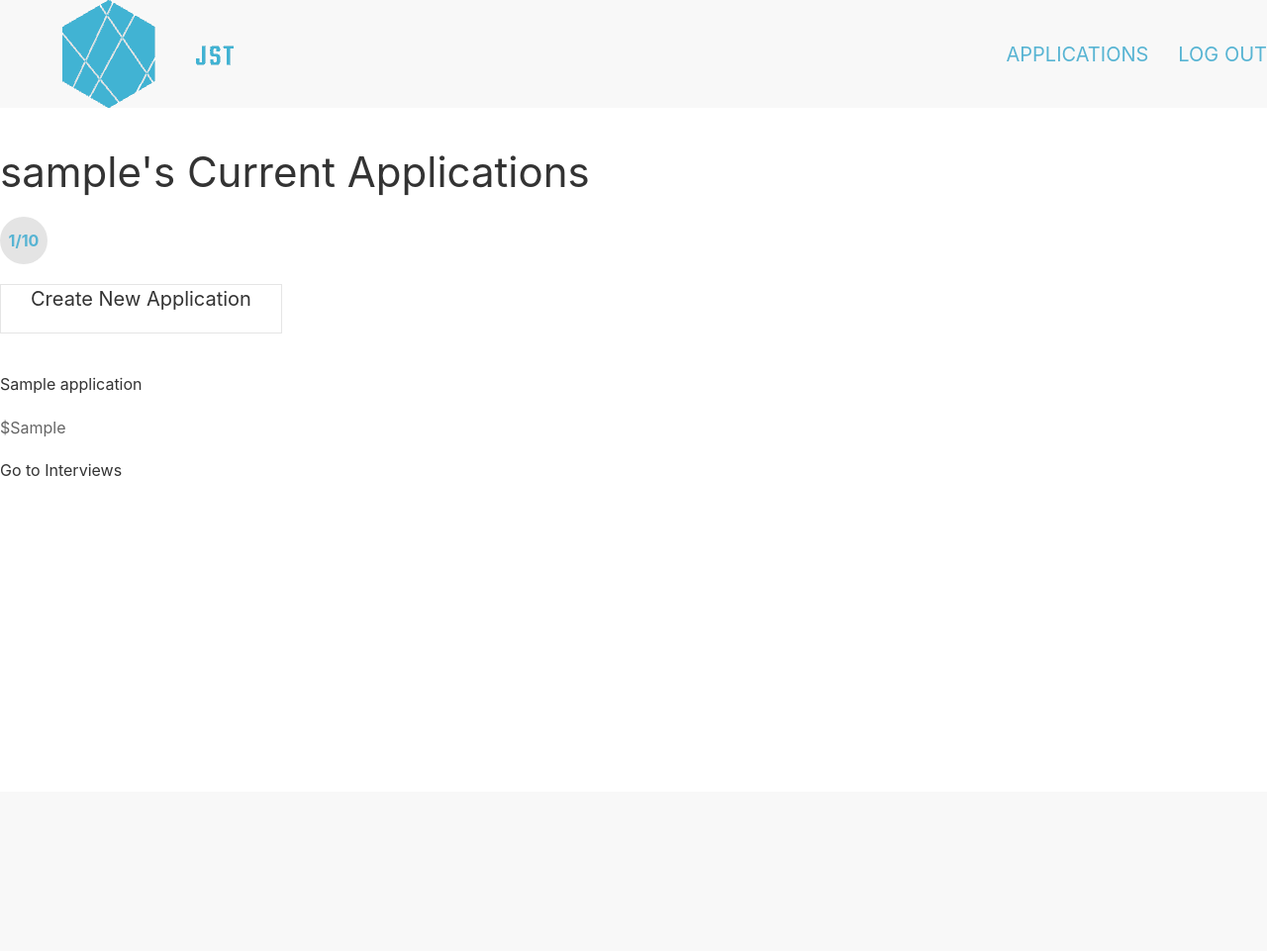
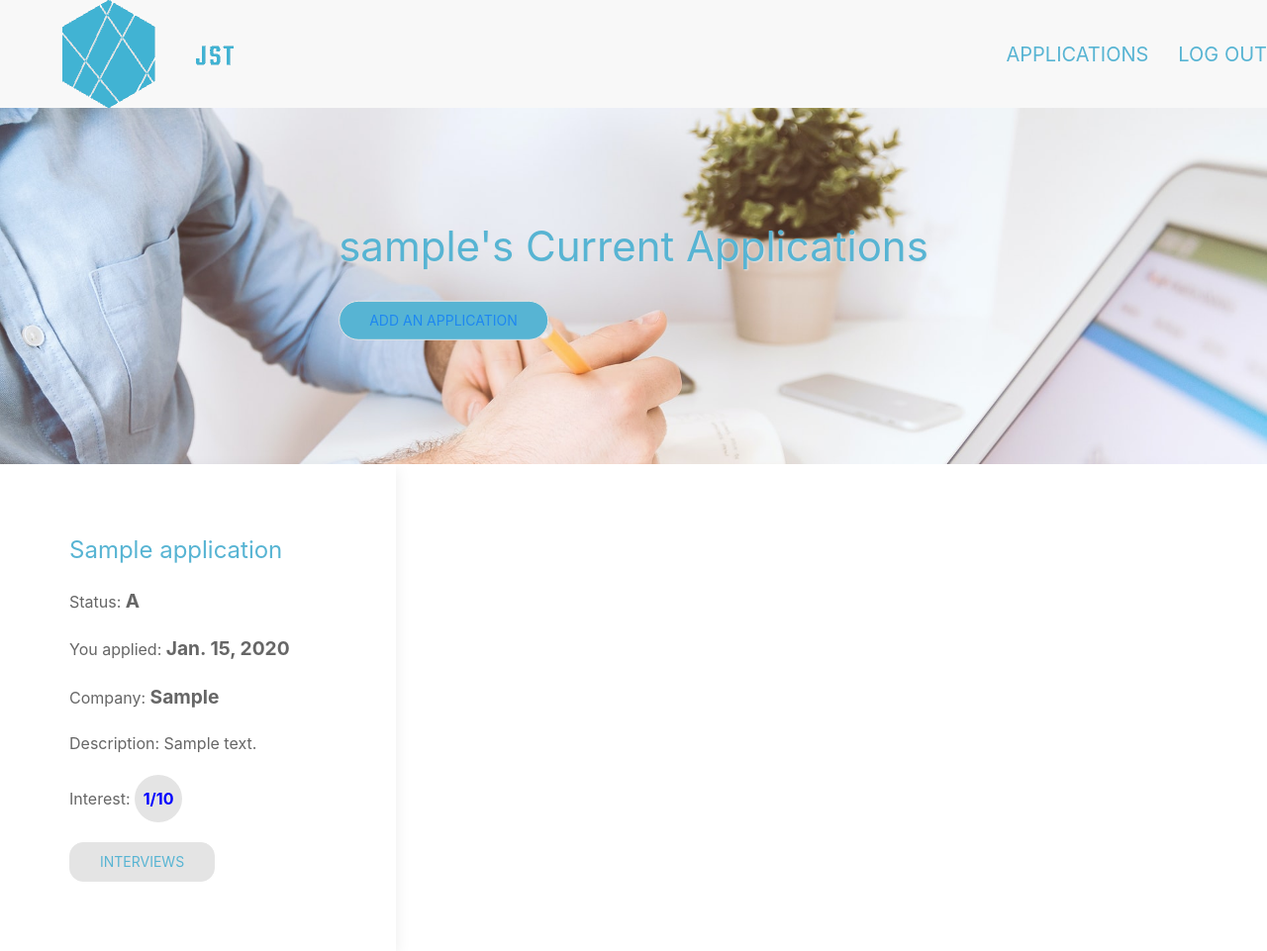
Before and after one commit to rperillo1/Job-Search-Tracker, a Django app: page /applications/ in a window 1280 px wide. Shown: the whole page at 99% size. Before the commit the page ends 481 px from the top, so only its background shows below. Run offline with Django 3.2, Linux system fonts and the light colour scheme; a user stored in the database is signed in; tables that the repository leaves empty hold one stand-in row (values such as "Sample post"); some libraries are stand-ins or nearby versions.

Commit message:
add show route, UI update

```diff
--- a/main_app/static/main_app/styles/main.css
+++ b/main_app/static/main_app/styles/main.css
@@ -20,14 +20,15 @@ body {
 }
 
 #hero {
-    height: 75vh;
+    height: 80vh;
 }
 
 #hero h1 {
     margin-left: 5vw;
     font-size: 3em;
     font-weight: bolder;
-    color: var(--main-accent);
+    color: white;
+    text-shadow: 2px 2px 4px var(--main-accent);
 }
 
 #call {
@@ -85,3 +86,27 @@ span.step {
     text-align: center;
     width: 3em;
   }
+
+  .applications button {
+      background-color: var(--main-nav);
+      border-radius: 1em;
+  }
+  .applications a {
+      color: var(--main-accent);
+  }
+  .bold {
+      font-weight: bolder;
+      font-size: 1.2em;
+  }
+  #app-hero {
+      height: 45vh;
+  }
+  #app-hero button {
+      margin: 10px auto;
+      background-color: var(--main-accent);
+      border-radius: 1.5em;
+}
+  #app-hero h1 {
+      color: var(--main-accent);
+      text-shadow: 1px 1px 2px var(--main-nav);
+}
--- a/main_app/templates/applications/index.html
+++ b/main_app/templates/applications/index.html
@@ -1,17 +1,49 @@
 {% extends 'base.html' %}
 {% load humanize %}
+{% load static %}
 {% block content %}
 
 
-<h1>{{user.username}}'s Current Applications</h1>
-<p><span class="step">1/10</span>
-</p>
+<div id="app-hero" class="uk-cover-container">
+    <img src="{% static 'main_app/img/app_index.jpg' %}" alt="hero image">
+    <!-- Photo by JESHOOTS.COM on Unsplash -->
+    <div class="uk-position-center">
+        <h1>{{user.username}}'s Current Applications</h1>
+        <button class="uk-button uk-button-default"><a href="{% url 'applications_create' %}">Add an application</a></button>
+    </div>
+</div>
 
+<div class="uk-child-width-1-3@m uk-grid-match" uk-grid>
+    {% for application in applications %}
+    <div>
+        <div class="uk-card uk-card-large uk-card-default uk-card-hover uk-card-body applications">
+            <h3 class="uk-card-title"><a href="{% url 'applications_show' application.id %}">{{ application.title }}</a></h3>
+            <p>Status: <span class="bold">{{ application.status }}</p></span>
+            <p>You applied: <span class="bold">{{ application.date_applied|naturalday }}</span></p>
+            <p>Company: <span class="bold">{{ application.company }}</p></span>
+            <p>Description: {{ application.description }}</p>
+            {% if application.interest_level < 3 %}
+            <p>Interest: <span class="step" style="color:blue;">{{ application.interest_level }}/10</span></p>
+            {% endif %}
+            {% if application.interest_level > 3 and application.interest_level < 6.5 %}
+            <p>Interest: <span class="step" style="color:yellow;">{{ application.interest_level }}/10</span></p>
+            {% endif %}
+            {% if application.interest_level >= 6.5 %}
+            <p>Interest: <span class="step" style="color:red;">{{ application.interest_level }}/10</span></p>
+            {% endif %}
+            <button class="uk-button uk-button-default"><a href="{% url 'interview_index' application.id %}">Interviews</a></button>
+        </div>
+    </div>
+    {% endfor %}
+</div>
+
+{% comment %}
 <a class="uk-button uk-button-default" href="{% url 'applications_create' %}"><h4>Create New Application</h4></a>
 {% for application in applications %}
 <h5>{{ application.title }}</h5>
 <p>${{ application.salary|intcomma }}</p>
 <a href="{% url 'interview_index' application.id %}"><h5>Go to Interviews</h5></a>
 {% endfor %}
+{% endcomment %}
 
 {% endblock %}
--- a/main_app/urls.py
+++ b/main_app/urls.py
@@ -6,6 +6,7 @@ urlpatterns = [
     path('accounts/signup/', views.signup, name='signup'),
     path('applications/', views.applications_index, name='applications_index'),
     path('applications/create/', views.ApplicationCreate.as_view(), name='applications_create'),
+    path('applications/<int:pk>/', views.ApplicationShow.as_view(), name='applications_show'),
     path('applications/<int:app_id>/interview/', views.interview_index, name='interview_index'),
     path('applications/<int:app_id>/interview/form', views.interview_form, name='interview_form'),
     # path('applications/<int:app_id>/interview/create/', views.interview_create, name='interview_create'),
--- a/main_app/views.py
+++ b/main_app/views.py
@@ -5,19 +5,18 @@ from django.views.generic.edit import CreateView, UpdateView, DeleteView
 from django.views.generic import ListView, DetailView
 from .forms import UserForm, InterviewForm
 from .models import Application, Skills, Interview
+
 # Create your views here.
 
 
 def home(request):
     user_form = UserForm()
-    return render(request, 'home.html', {
-        'user_form': user_form
-    })
+    return render(request, "home.html", {"user_form": user_form})
 
 
 def signup(request):
-    error_message = ''
-    if request.method == 'POST':
+    error_message = ""
+    if request.method == "POST":
         # This is how to create a 'user' form object
         # that includes the data from the browser
         form = UserCreationForm(request.POST)
@@ -26,29 +25,42 @@ def signup(request):
             user = form.save()
             # This is how we log a user in via code
             login(request, user)
-            return redirect('home')
+            return redirect("home")
         else:
-            error_message = 'Invalid sign up - try again'
+            error_message = "Invalid sign up - try again"
     # A bad POST or a GET request, so render signup.html with an empty form
     form = UserCreationForm()
-    context = {'form': form, 'error_message': error_message}
-    return render(request, 'registration/signup.html', context)
+    context = {"form": form, "error_message": error_message}
+    return render(request, "registration/signup.html", context)
 
 
 def applications_index(request):
     applications = Application.objects.filter(user=request.user)
     user = request.user
 
-    return render(request, 'applications/index.html', {
-        'applications': applications,
-        'user': user,
-    })
+    return render(
+        request,
+        "applications/index.html",
+        {"applications": applications, "user": user,},
+    )
+
+
+class ApplicationShow(DetailView):
+    model = Application
 
 
 class ApplicationCreate(CreateView):
     model = Application
-    fields = ['status', 'date_applied', 'title', 'company',
-              'description', 'notes', 'salary', 'interest_level']
+    fields = [
+        "status",
+        "date_applied",
+        "title",
+        "company",
+        "description",
+        "notes",
+        "salary",
+        "interest_level",
+    ]
 
     def form_valid(self, form):
         # Assign the logged in user (self.request.user)
@@ -59,14 +71,16 @@ class ApplicationCreate(CreateView):
 
 def interview_index(request, app_id):
     interviews = Interview.objects.filter(application=app_id)
-    return render(request, 'interviews/index.html', {
-        'application_id': app_id,
-        'interviews': interviews
-    })
+    return render(
+        request,
+        "interviews/index.html",
+        {"application_id": app_id, "interviews": interviews},
+    )
 
 
 def interview_form(request, app_id):
-    return render(request, 'interviews/form.html')
+    return render(request, "interviews/form.html")
+
 
 def interview_create(request, app_id):
     form = InterviewForm(request.POST)
@@ -76,4 +90,4 @@ def interview_create(request, app_id):
         new_interview = form.save(commit=False)
         new_interview.application_id = app_id
         new_interview.save()
-    return redirect('interview_index', application_id=app_id)
+    return redirect("interview_index", application_id=app_id)
```
Also changed, not shown: main_app/templates/home.html (+4 -5 lines), main_app/templates/main_app/application_detail.html (added, +8 -0 lines), main_app/static/main_app/img/app_index.jpg (added), 2 other files.
